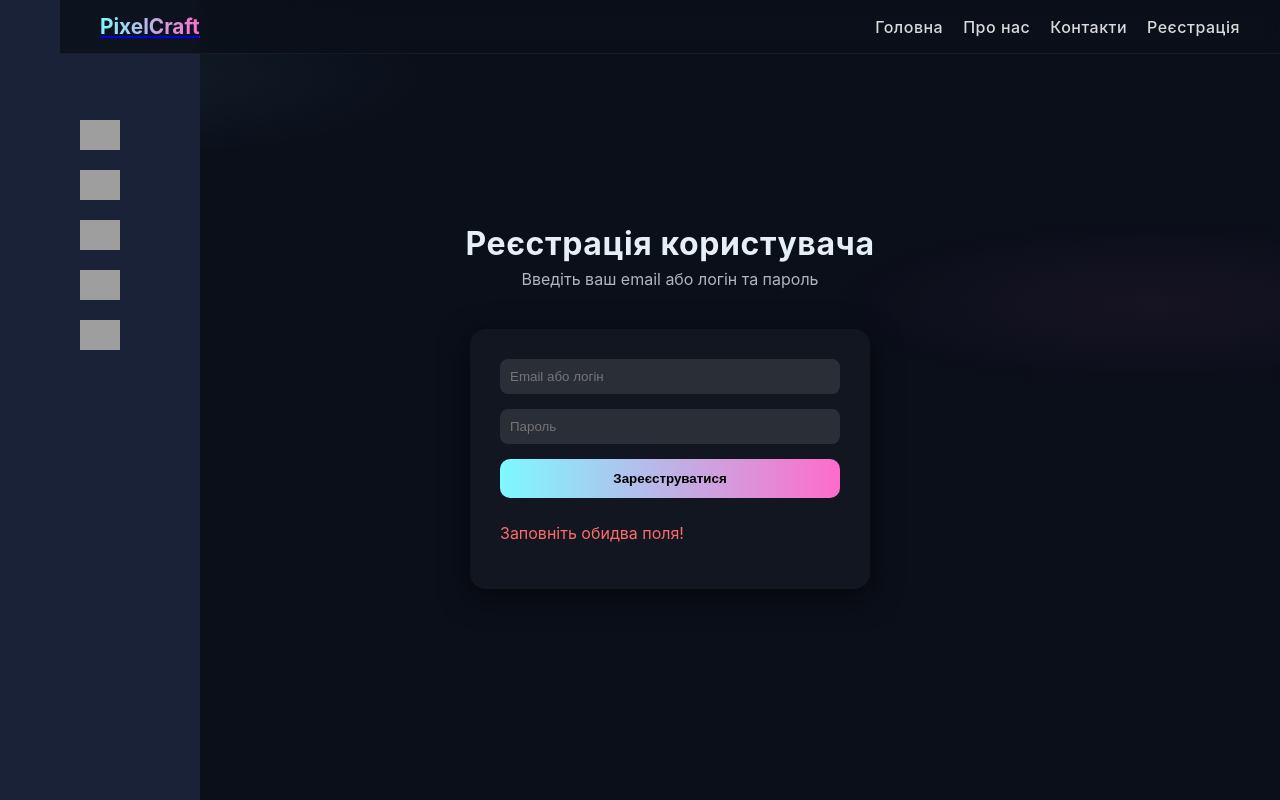
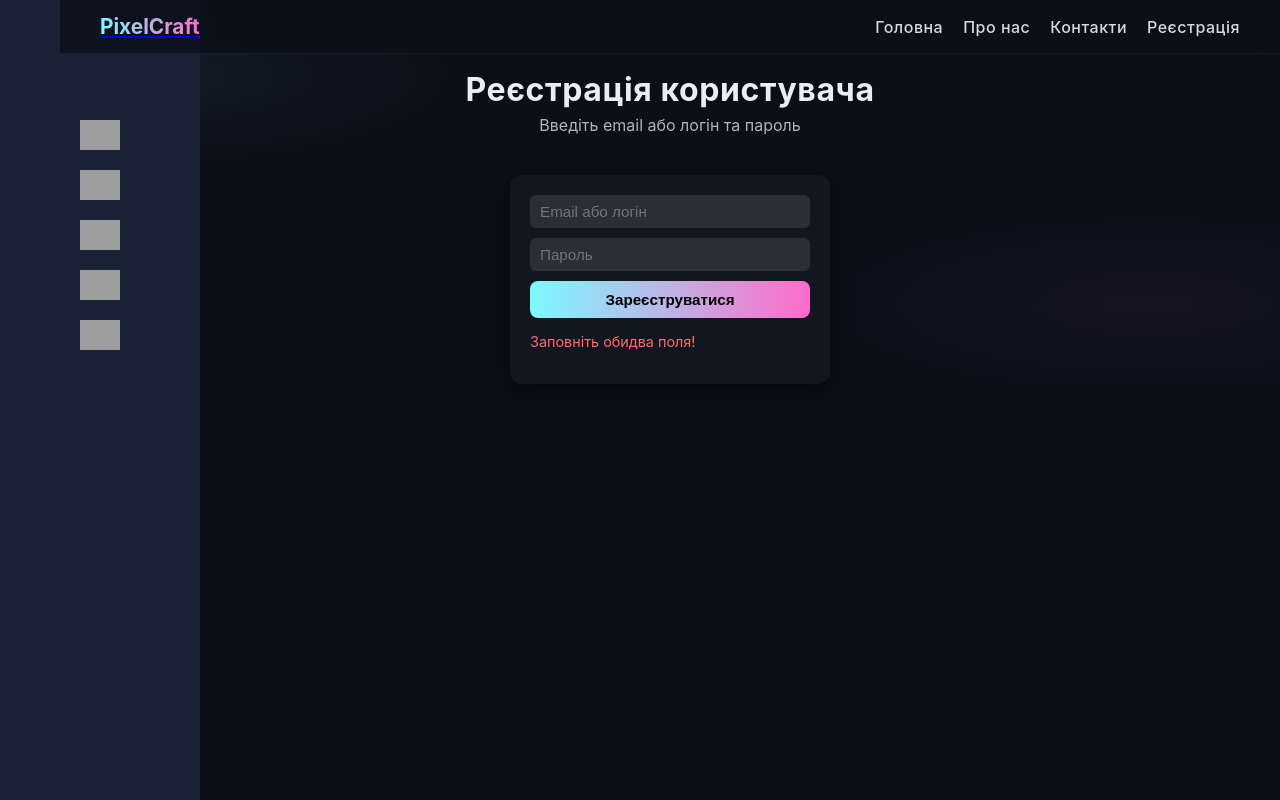
Before and after one commit to Yarosslav1994/PixelCraft, a website: page public/register.html in a window 1280 px wide. Both pictures are taken after a click on the button "Зареєструватися". Drawn offline with Linux system fonts and the light colour scheme; grey boxes are pictures that could not be loaded.

Commit message:
Update registration page design and functionality

```diff
--- a/public/register.html
+++ b/public/register.html
@@ -5,7 +5,6 @@
 <meta name="viewport" content="width=device-width,initial-scale=1" />
 <title>Реєстрація користувача — Демо №2</title>
 <style>
-  /* === твій дизайн залишається без змін === */
   :root{
     --bg: #0b0f1a;
     --card-bg: rgba(255,255,255,0.03);
@@ -32,7 +31,6 @@
     z-index: 20;
     transition: left 0.3s ease-in-out;
   }
-
   .logo {font-weight:700;font-size:1.3rem;background:var(--accent);-webkit-background-clip:text;background-clip:text;color:transparent;}
   .nav-links {display:flex;gap:20px;margin-left:10px;}
   .nav-links a {position:relative;color:rgba(255,255,255,0.85);text-decoration:none;font-weight:500;letter-spacing:0.5px;transition:color 0.3s;}
@@ -77,32 +75,34 @@
 
   .register-card {
     background: var(--card-bg);
-    padding: 30px;
-    border-radius: 16px;
-    box-shadow: 0 8px 30px rgba(0,0,0,0.6);
+    padding: 20px;
+    border-radius: 12px;
+    box-shadow: 0 6px 20px rgba(0,0,0,0.5);
     display:flex;
     flex-direction: column;
-    gap: 15px;
+    gap: 10px;
     width:100%;
-    max-width:400px;
+    max-width:320px;
     color:#fff;
   }
   .register-card input {
-    padding:10px;
-    border-radius:8px;
+    padding:8px 10px;
+    border-radius:6px;
     border:none;
     outline:none;
     background:rgba(255,255,255,0.1);
     color:#fff;
+    font-size:0.95rem;
   }
   .register-card button {
-    padding:12px;
-    border-radius:10px;
+    padding:10px;
+    border-radius:8px;
     border:none;
     cursor:pointer;
     background:linear-gradient(90deg,var(--neon1),var(--neon2));
     color:#000;
     font-weight:600;
+    font-size:0.95rem;
     transition: transform .15s;
   }
   .register-card button:hover {transform:translateY(-2px);}
@@ -129,7 +129,6 @@
     </div>
   </nav>
 
-  <canvas id="particles"></canvas>
   <div class="waves" aria-hidden="true">
     <div class="wave-layer"></div>
     <div class="wave-layer layer2"></div>
@@ -138,14 +137,14 @@
   <div class="wrap">
     <header>
       <h1>Реєстрація користувача</h1>
-      <p class="lead">Введіть ваш email або логін та пароль</p>
+      <p class="lead">Введіть email або логін та пароль</p>
     </header>
 
     <section class="register-card">
       <input type="text" id="usernameField" placeholder="Email або логін" required>
       <input type="password" id="passwordField" placeholder="Пароль" required>
       <button id="registerBtn">Зареєструватися</button>
-      <p id="statusMessage" style="color:#ffcccb;margin-top:10px;"></p>
+      <p id="statusMessage" style="color:#ffcccb;margin-top:5px;font-size:0.9rem;"></p>
     </section>
   </div>
 
@@ -157,32 +156,28 @@ registerBtn.addEventListener("click", async e=>{
     e.preventDefault();
     const username = document.getElementById("usernameField").value.trim();
     const password = document.getElementById("passwordField").value.trim();
-  if(!username || !password){
-    statusMessage.style.color="#ff6b6b";
-    statusMessage.textContent="Заповніть обидва поля!";
-    return;
-  }
-
+    if(username && password){
       try {
         const res = await fetch("/register", {
           method:"POST",
           headers:{"Content-Type":"application/json"},
           body:JSON.stringify({username,password})
         });
-
-    if(res.ok){
-      statusMessage.style.color="#7df9ff";
-      statusMessage.textContent="Реєстрація успішна! Перенаправлення...";
-      setTimeout(()=>window.location.href="index.html",500);
+        if(res.redirected){
+          window.location.href = res.url; // перенаправляємо на / після успішної реєстрації
         } else {
-      const data = await res.json();
+          const text = await res.text();
           statusMessage.style.color="#ff6b6b";
-      statusMessage.textContent="Помилка: "+(data.error||"не відомо");
+          statusMessage.textContent = text;
         }
       } catch(err){
         statusMessage.style.color="#ff6b6b";
         statusMessage.textContent="Помилка: сервер недоступний";
       }
+    } else {
+      statusMessage.style.color="#ff6b6b";
+      statusMessage.textContent="Заповніть обидва поля!";
+    }
   });
 </script>
 </body>
```
Also changed, not shown: public/login.html (+18 -79 lines). Lines whose indentation alone changed are shown as unchanged.
